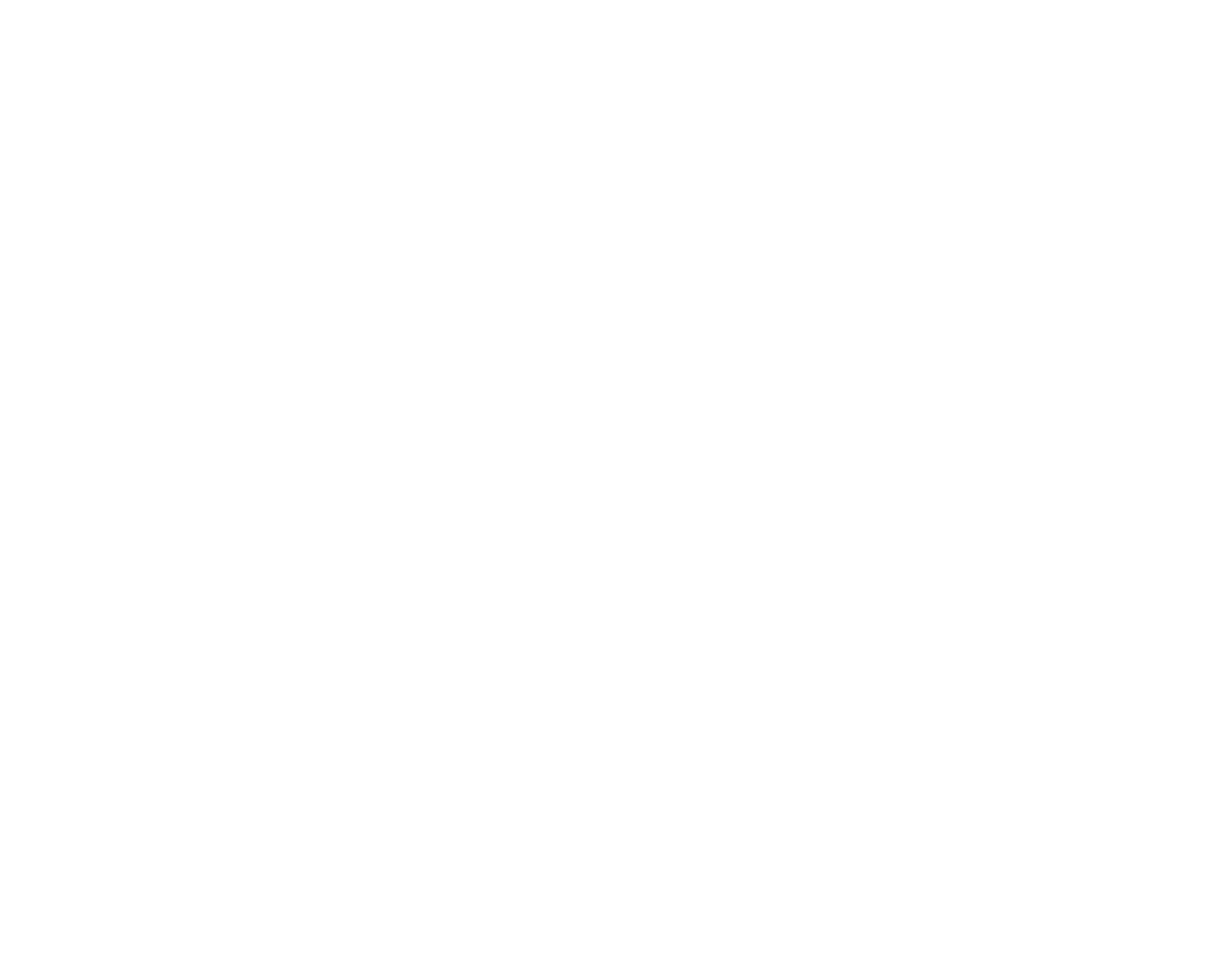
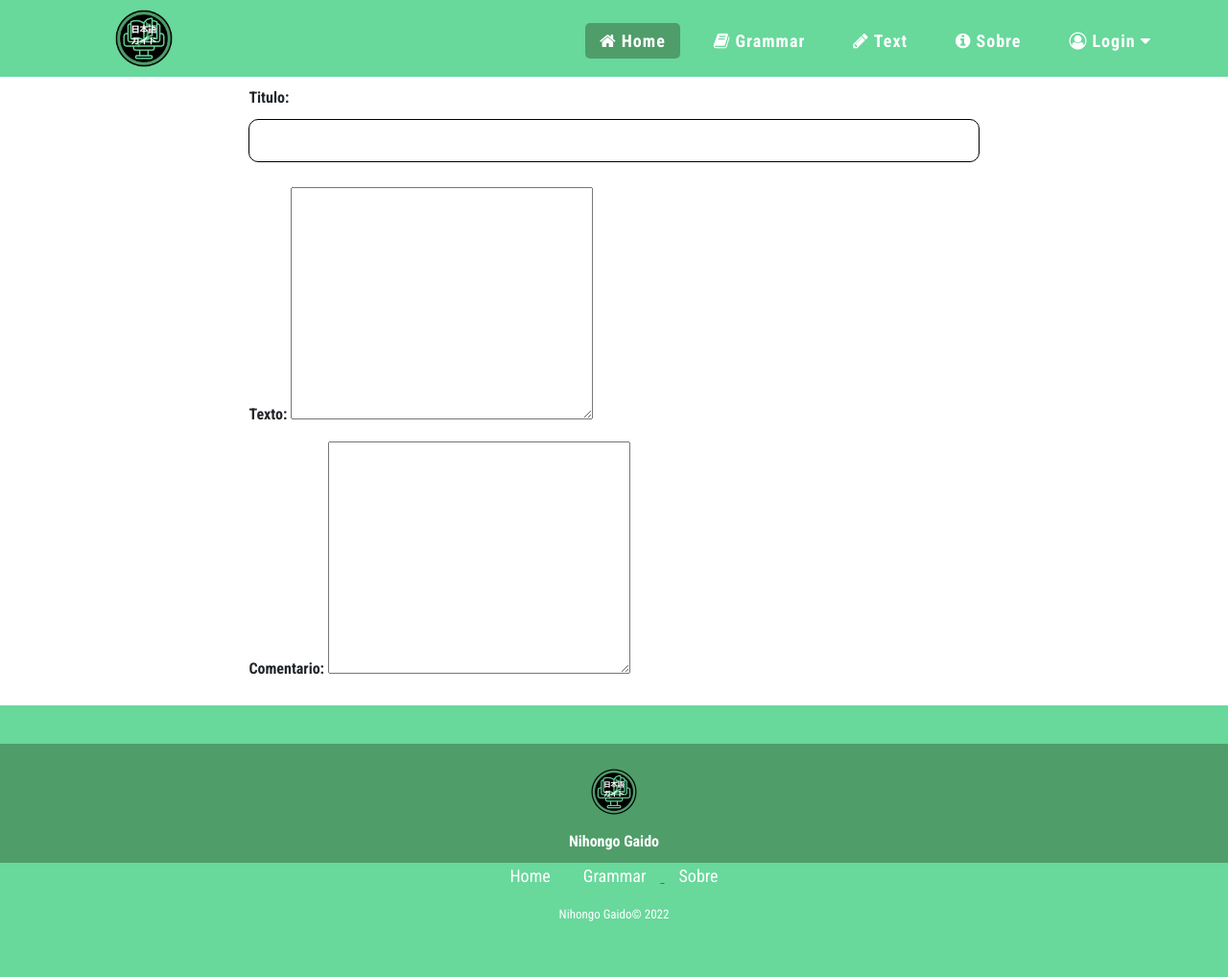
Before and after one commit to Renildo15/Nihongo-Gaido, a Django app: page /text/add_text/ in a window 1280 px wide. Before the commit the page is empty. Shown: the whole page at 96% size. Before the commit the page ends 800 px from the top, so only its background shows below. Run offline with Django 4.2, Linux system fonts and the light colour scheme; some libraries are stand-ins or nearby versions; some web fonts are replaced.

Commit message:
Adicionando forms #43

```diff
--- a/src/templates/base.html
+++ b/src/templates/base.html
@@ -23,6 +23,7 @@
         <ul>
             <li><a class="active" href="{% url 'pages:home' %}"><i class="fa fa-home" aria-hidden="true"></i>Home</a></li>
             <li><a href="{% url 'grammar:grammar_list'%}"><i class="fa fa-book" aria-hidden="true"></i>Grammar</a></li>
+            <li><a href="{% url 'text:add_text'%}"><i class="fa fa-pencil" aria-hidden="true"></i>Text</a></li>
             <li><a href="{% url 'pages:sobre' %}"><i class="fa fa-info-circle" aria-hidden="true"></i>Sobre</a></li>
             <li class = "dropdown-nav">
                 {% if user.is_authenticated%}
--- a/src/text_app/forms.py
+++ b/src/text_app/forms.py
@@ -5,6 +5,7 @@ class TextForm(forms.ModelForm):
     class Meta:
         model = Text
         fields = '__all__'
+        exclude = ['slug','criado_por']
 
 
 class TextTraducaoForm(forms.ModelForm):
--- a/src/text_app/templates/text_form.html
+++ b/src/text_app/templates/text_form.html
@@ -0,0 +1,16 @@
+{% extends "base.html" %}
+
+{% block content %}
+
+    <div class="container">
+        <div class="row">
+            <div class="col-12">
+                <form action="#" method="post">
+                    {% csrf_token %}
+                    {{text_form.media}}
+                    {{text_form.as_p}}
+                </form>
+            </div>
+        </div>
+    </div>
+{% endblock content %}
```
